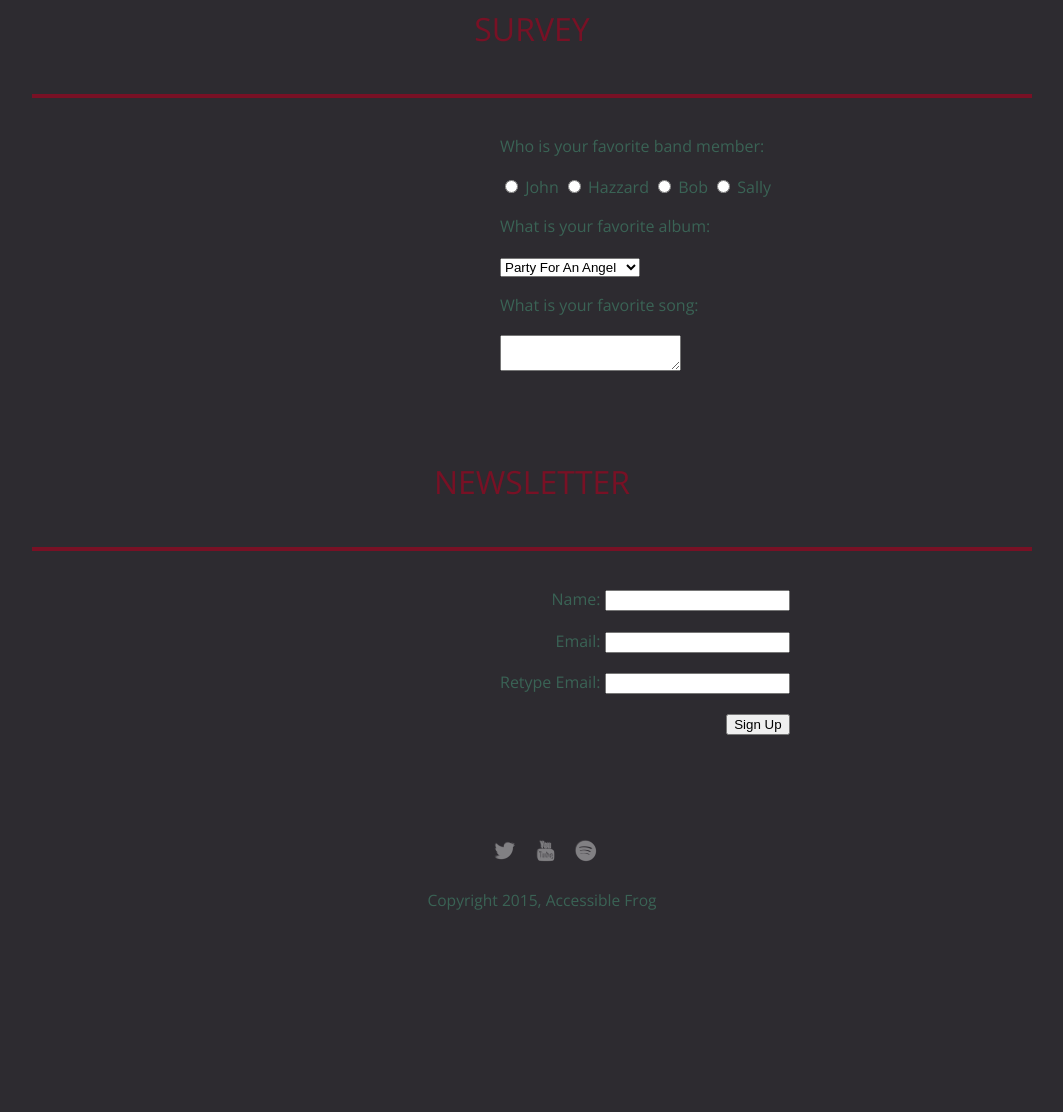
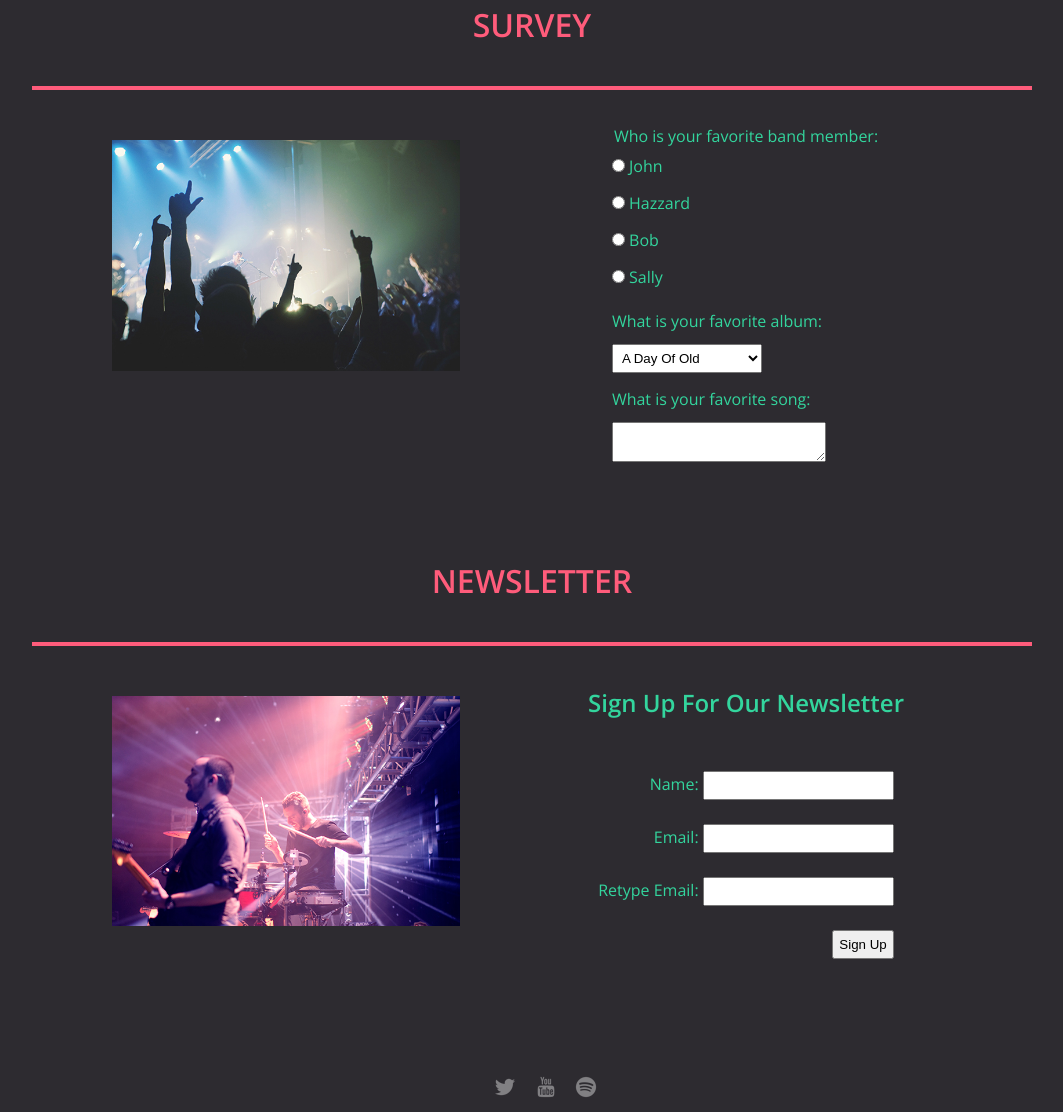
Before and after one commit to RLijewski/accessibilty_refactor, a plain HTML site: page survey.html in a window 1280 px wide. Shown: the part 497-1609 px from the top of the page, without its empty margins (108-1171 px from the left). Before the commit the page ends 1503 px from the top, so only its background shows below. Drawn offline with nearby package versions, Linux system fonts and the light colour scheme.

Commit message:
refactored for accessibility

```diff
--- a/css/styles.css
+++ b/css/styles.css
@@ -1,6 +1,10 @@
 /* Global Layout Set-up */
 * {
   box-sizing: border-box;
+}
+
+*:focus {
+  outline: #FFCE53 solid 2px;
 }
 
 body {
@@ -8,7 +12,7 @@ body {
   padding: 0;
   text-align: center;
   font-family: 'Open Sans', sans-serif;
-  color: #3A6355;
+  color: #33D59D;
   background: #2d2b30;
 }
 
@@ -16,11 +20,11 @@ body {
 
 a {
   text-decoration: none;
-  color: #999;
+  color: #AFAFAF;
 }
 
 a:hover {
-  color: #999;
+  color: #FFF;
 }
 
 /* Section Styles */
@@ -64,11 +68,24 @@ a:hover {
 
 header {
   text-align: center;
-  background: url('../img/concert02_with_text.jpg') no-repeat top center ;
+  background: url('../img/concert02_no_text.jpg') no-repeat top center ;
   background-size: cover;
   overflow: hidden;
-  padding-top: 60px;
+  padding-top: 95px;
   height: 350px;
+  font-size: 1.2em;
+}
+
+#band-name {
+  text-transform: uppercase;
+  color: #2d2b30;
+  margin-bottom: 20px;
+}
+
+#catch-phrase {
+  text-transform: lowercase;
+  margin-top: 25px;
+  color: #FF5C7B;
 }
 
 .tag {
@@ -88,25 +105,25 @@ header .name{
   font-weight: 600;
   padding: 20px;
   text-transform: uppercase;
-  color: #781125;
+  color: #FF5C7B;
 }
 
 .card {
   margin: 30px;
   padding: 20px 40px 40px;
   text-align: left;
-  border-top: 4px solid #781125;
+  border-top: 4px solid #FF5C7B;
   clear: both;
 }
 .card:hover {
-  border-color: #96731A;
+  border-color: #FFCE53;
 }
 
 
 .photo{
   display: block;
   width: 200px;
-  height: 0;
+  height: 0%;
   margin: 0 auto;
 }
 
@@ -118,9 +135,9 @@ header .name{
 }
 
 .heading{
-  font-size: 2em;
+  font-size: 1em;
   text-transform: uppercase;
-  color: #781125;
+  color: #FF5C7B;
   margin-top: 10px;
 }
 
@@ -157,18 +174,6 @@ a.social {
   transition: all .5s;
 }
 
-a.twitter {
-  background-image: url(../img/twitter-32.png);
-}
-
-a.youtube {
-  background-image: url(../img/youtube-32.png);
-}
-
-a.spotify {
-  background-image: url(../img/spotify-32.png);
-}
-
 a.social:hover {
   opacity: 1;
 }
@@ -177,6 +182,21 @@ a.social:hover {
 }
 
 /* Styles for larger screens */
+@media screen and (min-width: 620px) {
+  #tour-dates th {
+    font-size: 1.2em;
+  }
+
+  #tour-dates td {
+    font-size: 1em;
+  }
+
+  .heading {
+    font-size: 2em;
+  }
+}
+
+
 @media screen and (min-width: 840px) {
 
   .flex {
@@ -188,6 +208,7 @@ a.social:hover {
 
   header {
     min-height: 470px;
+    font-size: 2em;
   }
 
   .nav {
@@ -220,9 +241,15 @@ a.social:hover {
     text-align: left;
   }
 
+
+
   footer {
     font-size: 1.3em;
     max-width: 1200px;
     margin: 40px auto;
   }
+
+  #tour-dates {
+    width: 75%;
+  }
 }
--- a/css/survey.css
+++ b/css/survey.css
@@ -11,14 +11,36 @@ form {
   display: inline-block;
 }
 
+input, textarea, select {
+  margin: 12px 0;
+  padding: 5px;
+}
+
+textarea {
+  width: 80%;
+  height: 40px;
+}
+
+select {
+  margin-bottom: 15px;
+}
+
 .container{
   text-align: center;
+  width: 100%;
+  margin: auto;
 }
+
+#band-members {
+  border: 0;
+  padding: 0;
+  margin: 15px 0;
+}
+
 .newsletter{
   text-align: right;
-
+  margin-top: 20px;
 }
-
 
 /* Styles for larger screens */
 @media screen and (min-width: 840px) {
--- a/survey.html
+++ b/survey.html
@@ -1,5 +1,5 @@
 <!doctype html>
-<html>
+<html lang="en">
   <head>
     <meta charset="utf-8">
     <link href="css/styles.css" rel="stylesheet" type="text/css" />
@@ -10,7 +10,7 @@
   </head>
 
   <body>
-    <div class="main-nav">
+    <div class="main-nav" role="navigation">
       <ul class="nav">
         <li class="name"><a href="index.html">Accessible Frog</a></li>
         <li><a href="tour.html">Tour</a></li>
@@ -18,64 +18,73 @@
       </ul>
     </div>
 
-    <header>
+    <header role="banner">
+      <h1 id="band-name">Accessible Frog</h1>
+      <span id="catch-phrase">We make awesome music</span>
     </header>
 
-    <main>
-      <p class= "heading">Survey</p>
+    <main role="main">
+      <h1 class= "heading">Survey</h1>
       <div class="card">
         <div class="flex">
-          <img class="photo" src= "img/concert01.jpg">
+          <img class="photo" src= "img/concert01.jpg" alt="picture of a concert from the crowd">
           <div class="container">
-            <form class = "survey">
-              <p>Who is your favorite band member:</p>
-              <input type="radio" name="res" value="John"> John
-              <input type="radio" name="res" value="Hazzard"> Hazzard
-              <input type="radio" name="res" value="Bob"> Bob
-              <input type="radio" name="res" value="Sally"> Sally
+            <form class = "survey" role="form">
+              <fieldset id="band-members">
+                <legend>Who is your favorite band member:</legend>
+                <input type="radio" name="res" value="John" id="john">
+                <label for="john">John</label><br>
+                <input type="radio" name="res" value="Hazzard" id="hazzard">
+                <label for="hazzard">Hazzard</label><br>
+                <input type="radio" name="res" value="Bob" id="bob">
+                <label for="bob">Bob</label><br>
+                <input type="radio" name="res" value="Sally" id="sally">
+                <label for="sally">Sally</label><br>
+              </fieldset>
 
-              <p>What is your favorite album:</p>
+              <label for="albums">What is your favorite album:</label><br>
               <select id="albums" name="select">
-                <option value="1">Party For An Angel</option>
-                <option value="2">A Day Of Old</option>
-                <option value="3">Finding My Shadow</option>
-                <option value="4">Diamond Fireworks</option>
-                <option value="5">Enjoy Your Desire</option>
-                <option value="6">This Is For You</option>
+                <option value="1">A Day Of Old</option>
+                <option value="2">Diamond Fireworks</option>
+                <option value="3">Enjoy Your Desire</option>
+                <option value="4">Finding My Shadow</option>
+                <option value="5">Heroic Forever</option>
+                <option value="6">Midnight Fires</option>
                 <option value="7">Music Of My Life</option>
-                <option value="8">Song For Yesterday</option>
-                <option value="9">Heroic Forever</option>
-                <option value="10">Midnight Fires</option>
-                <option value="11">Street Of The Rider</option>
-              </select>
+                <option value="8">Party For An Angel</option>
+                <option value="9">Song For Yesterday</option>
+                <option value="10">Street Of The Rider</option>
+                <option value="11">This Is For You</option>
+              </select><br>
 
-              <p>What is your favorite song:</p>
-              <textarea></textarea>
+              <label for="fav-song">What is your favorite song:</label><br>
+              <textarea id="fav-song"></textarea>
             </form>
           </div>
         </div>
       </div>
-      <p class= "heading">Newsletter</p>
+      <h1 class= "heading">Newsletter</h1>
       <div class="card">
         <div class="flex">
-          <img class="photo" src= "img/the_band.jpg">
+          <img class="photo" src= "img/the_band.jpg" alt="picture of band from stage">
             <div class="container">
-              <form class="newsletter">
-                  <p>Name: <input type ="text" name="textfield"></p>
-                  <p>Email: <input type ="email" name="textfield"></p>
-                  <p>Retype Email: <input type ="email" name="textfield"></p>
-                  <button type="submit">Sign Up</button>
+              <h2 id="description">Sign Up For Our Newsletter</h2>
+              <form class="newsletter" role="form">
+                <label for="name">Name: <input type ="text" name="textfield" id="name"></label><br>
+                <label for="email">Email: <input type ="email" name="textfield" id="email"></label><br>
+                <label for="retype-email">Retype Email: <input type ="email" name="textfield" id="retype-email"></label><br>
+                <input type="submit" name="submit" value="Sign Up" aria-describedby="description">
               </form>
             </div>
         </div>
       </div>
     </main>
 
-    <footer>
+    <footer role="contentinfo">
       <ul>
-        <li><a href="#" class="social twitter"><img src= "img/twitter-32.png"></a></li>
-        <li><a href="#" class="social youtube"><img src= "img/youtube-32.png"></a></li>
-        <li><a href="#" class="social spotify"><img src= "img/spotify-32.png"></a></li>
+        <li><a href="#" class="social twitter"><img src= "img/twitter-32.png" alt="twitter logo link"></a></li>
+        <li><a href="#" class="social youtube"><img src= "img/youtube-32.png" alt="youtube logo link"></a></li>
+        <li><a href="#" class="social spotify"><img src= "img/spotify-32.png" alt="spotify logo link"></a></li>
       </ul>
       <p class="copyright">Copyright 2015, Accessible Frog</p>
     </footer>
```
Also changed, not shown: css/tour.css (+25 -3 lines), index.html (+14 -12 lines), tour.html (+50 -19 lines), img/concert02_with_text.jpg.
